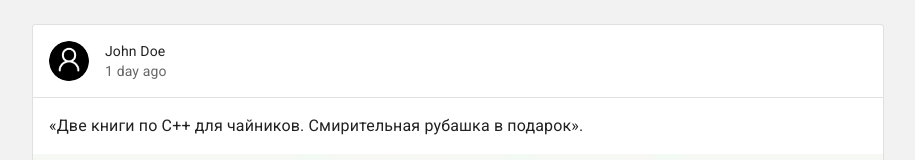
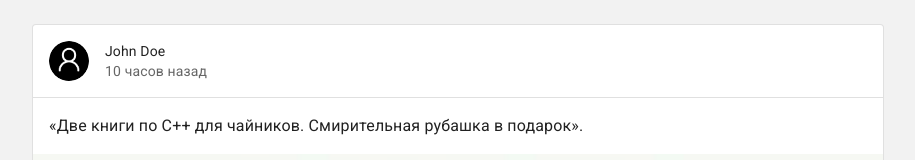
Before and after one commit to slhr/comments, a React (Create React App) app: page / in a window 1280 px wide. Shown: the top 160 px of the page, without its empty margins (182-1097 px from the left). Built offline with nearby package versions, Linux system fonts and the light colour scheme.

Commit message:
change content creation time to period

```diff
--- a/src/components/Content/Content.jsx
+++ b/src/components/Content/Content.jsx
@@ -2,6 +2,7 @@ import React from "react";
 import {Avatar, Card, CardContent, CardHeader, CardMedia, Divider, Typography} from "@mui/material";
 import defaultAvatar from "../../assets/images/defaultAvatar.png";
 import contentImage from "../../assets/images/content.jpg";
+import {getTimeDelta} from "../../utils/helpers";
 
 
 const Content = () => {
@@ -12,7 +13,7 @@ const Content = () => {
                 <Avatar alt="User Avatar" src={defaultAvatar}/>
             }
                         title="John Doe"
-                        subheader={"1 day ago"}/>
+                        subheader={getTimeDelta(new Date("2022-02-20T00:00").getTime())} />
 
             <Divider/>
 
```
